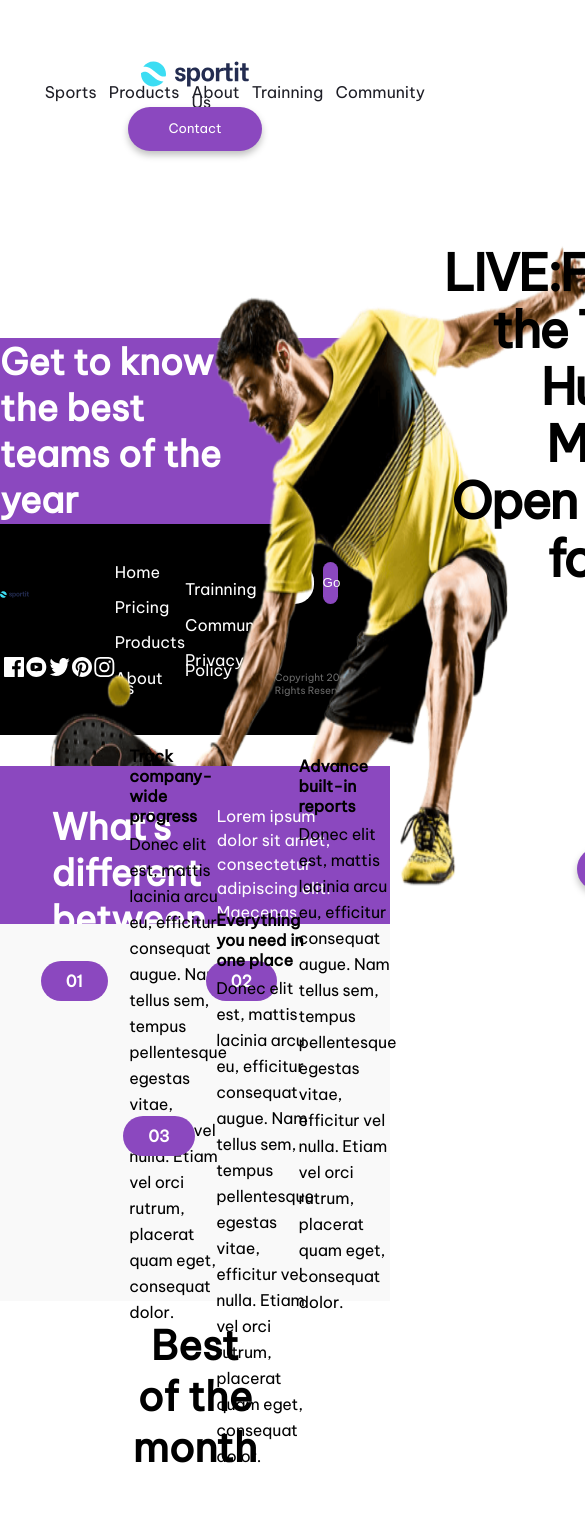
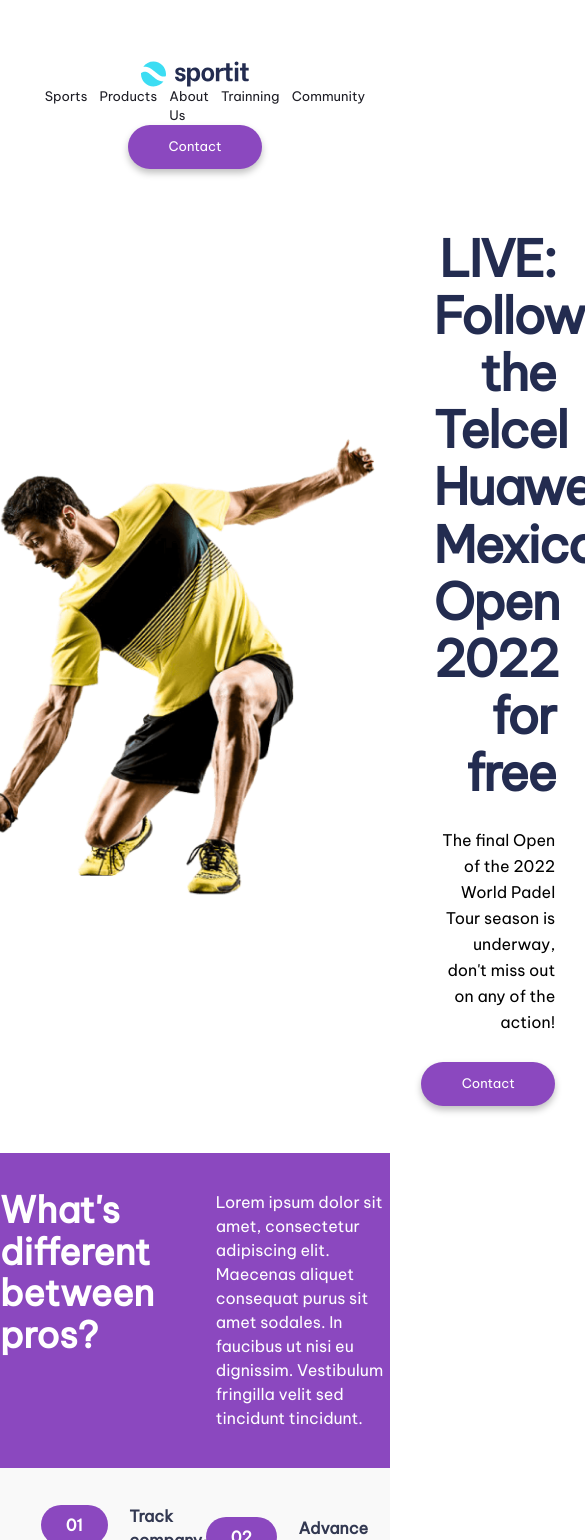
Before and after one commit to GabRoma/ProyectoFront1, a plain HTML site: page index.html in a window 390 px wide. Shown: the top 1540 px of the page, 585 px wide, since content can reach past the window. Drawn offline with Linux system fonts and the light colour scheme.

Commit message:
actualizacion medidas responsive

```diff
--- a/css/styles.css
+++ b/css/styles.css
@@ -13,8 +13,15 @@ body{
 
 }
 
+main{
+    display: flex;
+    flex-direction: column;
+    gap: 5.56vh;
+
+}
+
 /* inicio del header */
-.nav_header{
+.nav-header{
     display: flex;
     flex-direction: row;
     flex-wrap: wrap;
@@ -23,31 +30,32 @@ body{
     padding: 7.22vh 11.46vw 7.22vh 11.46vw;
 }
 
-.logo_sportitFooter{
+.logo-sportitFooter{
     width: 7.48vw;
     height: 2.78vh;
     margin-bottom: 6vh;
 }
 
-.logo_sportitFooter{
+.logo-sportitFooter{
     width: 7.48vw;
     height: 2.78vh;
     margin-bottom: 6vh;
 }
 
-ul{
+.nav-header ul{
     color: #1E1E26;
     list-style: none;
     display: flex;
     width: fit-content;
     flex-direction: row;
     font-weight: 500;
-    line-height: 10px;
-    column-gap: 3.11vw;
+    font-size: 0.82em;
+    line-height: 1.45em;
+    gap: 3.11vw;
 
 }
 
-.b_contact{
+.b-contact{
     font-family:'Be Vietnam Pro';
     font-weight: 500;
     line-height: 19px;
@@ -73,14 +81,16 @@ li:hover{
 
 /* inicio de seccion 1 */
 
-.article_main{
-    position: absolute;
-    top: 28.90vh;
+.article-main{
+    height: fit-content;
     display: flex;
-    width: 75.70%;
     left: 12.50%;
+    gap: 6.95vh;
+    justify-content: center;
+    align-items: center;
+}
 
-}
+
 
 .noticia{
     display: flex;
@@ -91,8 +101,11 @@ li:hover{
 }
 
 .titulo-noticia{
+    color: #232C50;
     justify-content: flex-end;
     font-size: 3.125rem;
+    width: 31.25vw;
+    height: fit-content;
     font-weight: 700;
     line-height: 3.57rem;
     letter-spacing: -0.035em;
@@ -100,27 +113,27 @@ li:hover{
 }
 
 .subtitulo-noticia{
-font-size: 1rem;
-font-weight: 500;
-line-height: 1.625rem;
-letter-spacing: 0em;
-text-align: right;
+    width: 31.25vw;
+    height: fit-content;
+    font-size: 1rem;
+    font-weight: 500;
+    line-height: 1.625rem;
+    letter-spacing: 0em;
+    text-align: right;
 
 
 }
 /* inicio Section 2 */
 
 .points-header{
-    position: absolute;
-    top: 90.78vh;
     width: 100vw;
+    height: fit-content;
     display: flex;
-    height: 18.67vh;
     font-size: 1em;
     color: white;
     background-color: #8B48BF;
     font-weight: 500;
-    gap: 11.12vw;
+    gap: 11.12vh;
     padding: 4.45vh 0px 4.45vh 0px;
     justify-content: center;
 
@@ -130,22 +143,22 @@ text-align: right;
     display: flex;
     color: white;
     width: 31.25vw;
-    height: 9.78vh;
+    height: fit-content;
     font-weight: 700;
     font-size: 2.25em;
+    line-height: 2.6rem;
 }
 
 .points-b{
     display: flex;
-    width: 31.25vw;
-    height: 9.78vh;
+    height: fit-content;
     line-height: 1.5rem;
+    letter-spacing: 0em;
+    text-align: left;
 
 }
 
 .points{
-    position: absolute;
-    top: 109.45vh;
     display: flex;
     padding: 4.45vh 0px 4.45vh 0px;
     align-content: space-between;
@@ -179,13 +192,13 @@ text-align: right;
     display: flex;
     gap:2.55vh;
     width: 36.81vw;
-    height: 17.56vh;
+    height: fit-content;
 
 }
 
 .point-resume{
     display: flex;
-    gap: 1.25vw 2vh;
+    gap: 1.25vw;
     flex-wrap: wrap;
     align-items: center;
     align-content: center;
@@ -193,14 +206,17 @@ text-align: right;
 }
 
 .point-title{
+    color: #323851;
     font-weight: 700;
+    line-height: 1.47em;
     width: fit-content;
     height: fit-content;
 }
 
 .point-p{
+    color: #B3B2B7;
     font-weight: 500;
-    line-height: 26px;
+    line-height: 1.6em;
     letter-spacing: -0.01em;
     text-align: left;
 }
@@ -214,21 +230,16 @@ text-align: right;
 }
 
 .best-otm-title{
-    position: absolute;
-    top: 167.78vh;
     display: flex;
     font-size: 2.5rem;
+    line-height: 3.84em;
     font-weight: 700;
     text-align: center;
-    width: 29.45vw;
-    height: 6.78vh;
     justify-content: center;
     align-items: flex-end;
 }
 
 .group-cards{
-    position: absolute;
-    top: 182.78vh;
     width: 100vw;
     display: flex;
     flex-direction: row;
@@ -272,48 +283,38 @@ text-align: right;
 
 }
 
-.rectangulo{
-    display: flex;
-    z-index: -1;
-    position: relative;
-    width: 30.91vw;
-    height: 24vh;
-    top: 2.00vh;
-    right: 30.91vw;
-    background-color: rgb(249, 249, 249);
 
 
-
-}
-
 .b-more{
-    position: absolute;
-    top: 216vh;
     display: flex;
+    flex: wrap;
     width: 134px;
     height:44px;
     padding: 10px;
     border-radius: 50px;
     gap: 10px;
+    justify-content: center;
+    align-items: center;
+    color: white;
+    background-color: #8B48BF;
+    border: none;
+
 }
 
 /* inicio section 4 */
 
-.pre-footer{
-    position: absolute;
-    top: 220vh;
+.best{
     display: flex;
-    width: 100vw;
     font-weight: 700;
     font-size: 2.25em;
+    width: 100vw;
     height: 24.89vh;
     color: white;
     background-color: #8B48BF;
-    gap: 11.12vw;
+    gap: 30vw;
     padding: 4.45vh 0px 4.45vh 0px;
     justify-content: space-evenly;
     align-items: center;
-    margin-top: 15vh;
 }
 
 .gfi-button{
@@ -323,8 +324,8 @@ text-align: right;
         letter-spacing: 0em;
         color: #8B48BF;
         background-color: white;
-        width: 9.31vw;
-        height: 4.9vh;
+        width: 134px;
+        height: 44px;
         padding: 10px;
         border-radius: 50px;
         gap: 10px;
@@ -333,64 +334,11 @@ text-align: right;
 }
 
 footer{
-    display: flex;
-    height: 27.45vh;
-    width: 100vw;
-    background-color: black;
-    color: white;
-}
 
-.logo-sportitFooter{
-    position: absolute;
-    top: 271.78vh;
-}
-
-
-.nav-barfooter{
-    top: 271.67vh;
-    color: aliceblue;
-    display: flex;
-}
-
-.redes{
-    position: absolute;
-    top: 282.77vh;
-}
-
-.best{
-    display: flex;
-    font-weight: 700;
-    font-size: 2.25em;
-    height: 22vh;
-    color: white;
-    background-color: #8B48BF;
-    gap: 30vw;
-    padding: 4.45vh 0px 4.45vh 0px;
-    justify-content: space-evenly;
-    align-items: center;
-    margin-top: 15vh;
-}
-
-.gfi_button{
-        font-family:'Be Vietnam Pro';
-        font-weight: 500;
-        line-height: 19px;
-        letter-spacing: 0em;
-        color: #8B48BF;
-        background-color: white;
-        width: 9.31vw;
-        height: 4.9vh;
-        padding: 10px;
-        border-radius: 50px;
-        gap: 10px;
-        box-shadow: 0px 4px 7px 0px rgba(0, 0, 0, 0.25);
-        border: none;
-}
-
-footer{
     display: flex;
     background-color: black;
-    height: 25vh;
+    width: 100vw;
+    height: 27.45vh;
     font-family:'Be Vietnam Pro';
     color: white;
     justify-content: space-evenly;
@@ -409,19 +357,18 @@ footer{
     margin-left: 1vw;
 }
 
-.footer_nav{
+.footer-nav{
     display: flex;
     flex-direction: column;
     color:white;
     font-weight: lighter;
     margin-top: 3vh;
+    gap: 1.34vh;
+    list-style: none;
 }
 
-.footer_nav li{
-    margin-bottom: 3vh;
-}
 
-.inbox_request{
+.inbox-request{
     display: flex;
     flex-direction: column;
     gap: 6vh;
@@ -429,8 +376,8 @@ footer{
 
 .emailfield{
     background-color: white;
-    width: 10vw;
-    height: 4.9vh;
+    width: 201px;
+    height: 44px;
     padding: 10px;
     border-radius: 50px;
     box-shadow: 0px 4px 7px 0px rgba(0, 0, 0, 0.25);
@@ -440,8 +387,8 @@ footer{
 .emailbutton{
     color: white;
     background-color: #8B48BF;
-    width: 4vw;
-    height: 4.9vh;
+    width: 63px;
+    height: 42px;
     border-radius: 50px;
     box-shadow: 0px 4px 7px 0px rgba(0, 0, 0, 0.25);
     border: none;
@@ -454,102 +401,3 @@ footer{
     font-size: x-small;
     align-self:last baseline;
 }
-
-
-.best{
-    display: flex;
-    font-weight: 700;
-    font-size: 2.25em;
-    height: 22vh;
-    color: white;
-    background-color: #8B48BF;
-    gap: 30vw;
-    padding: 4.45vh 0px 4.45vh 0px;
-    justify-content: space-evenly;
-    align-items: center;
-    margin-top: 15vh;
-}
-
-.gfi_button{
-        font-family:'Be Vietnam Pro';
-        font-weight: 500;
-        line-height: 19px;
-        letter-spacing: 0em;
-        color: #8B48BF;
-        background-color: white;
-        width: 9.31vw;
-        height: 4.9vh;
-        padding: 10px;
-        border-radius: 50px;
-        gap: 10px;
-        box-shadow: 0px 4px 7px 0px rgba(0, 0, 0, 0.25);
-        border: none;
-}
-
-footer{
-    display: flex;
-    background-color: black;
-    height: 25vh;
-    font-family:'Be Vietnam Pro';
-    color: white;
-    justify-content: space-evenly;
-    align-items: center;
-}
-
-.logoyrrss{
-    display:flex;
-    flex-direction: column;
-}
-
-.rrss{
-    display:flex;
-    flex-direction: row;
-    gap: 0.5vw;
-    margin-left: 1vw;
-}
-
-.footer_nav{
-    display: flex;
-    flex-direction: column;
-    color:white;
-    font-weight: lighter;
-    margin-top: 3vh;
-}
-
-.footer_nav li{
-    margin-bottom: 3vh;
-}
-
-.inbox_request{
-    display: flex;
-    flex-direction: column;
-    gap: 6vh;
-}
-
-.emailfield{
-    background-color: white;
-    width: 10vw;
-    height: 4.9vh;
-    padding: 10px;
-    border-radius: 50px;
-    box-shadow: 0px 4px 7px 0px rgba(0, 0, 0, 0.25);
-    border: none;
-}
-
-.emailbutton{
-    color: white;
-    background-color: #8B48BF;
-    width: 4vw;
-    height: 4.9vh;
-    border-radius: 50px;
-    box-shadow: 0px 4px 7px 0px rgba(0, 0, 0, 0.25);
-    border: none;
-    margin-left: 0.6vh;
-}
-
-.copyright{
-    margin-top: 2vh;
-    color:dimgray;
-    font-size: x-small;
-    align-self:last baseline;
-}
--- a/index.html
+++ b/index.html
@@ -8,8 +8,8 @@
 </head>
 <body>
     <header>
-        <nav class="nav_header">
-            <img class="logo_sportitHeader" src="./img/logo.svg" alt="logo sportit">
+        <nav class="nav-header">
+            <img class="logo-sportitHeader" src="./img/logo.svg" alt="logo sportit">
             <ul>
                     <li>Sports</li>
                     <li>Products</li>
@@ -17,19 +17,19 @@
                     <li>Trainning</li>
                     <li>Community</li>
             </ul>
-            <button class="b_contact" name="contact">Contact</button>
+            <button class="b-contact" name="contact">Contact</button>
         </nav>
     </header>
     <main>
 
         <section>
-            <article class="article_main">
-                <img class="jugador_padel" src="./img/padel-intro.png" alt="Jugador padel">
+            <article class="article-main">
+                <img class="jugador-padel" src="./img/padel-intro.png" alt="Jugador padel">
                 <div class="noticia">
-                    <p class="titulo-noticia">LIVE:Follow the Telcel Huawei Mexico Open 2022 for free</p>
+                    <p class="titulo-noticia">LIVE: Follow the Telcel Huawei Mexico Open 2022 for free</p>
                     <!--Este <p> quizas lo podemos modificar por un h1-->
-                    <p class="subtitulo-noticia">The final Open of the 2022 World Padel Tour season is underway, don't miss out on any of the action!</p>
-                    <button class="b_contact" name="contact">Contact</button>
+                    <p class="subtitulo-noticia">The final Open of the 2022 World Padel Tour season is<br>underway, don't miss out on any of the action!</p>
+                    <button class="b-contact" name="contact">Contact</button>
                 </div>
             </article>
         </section>
@@ -38,7 +38,7 @@
 
             <div class="points-header">
                 <p class="points-a">What's different between pros?</p>
-                <p class="points-b">Lorem ipsum dolor sit amet, consectetur adipiscing elit. Maecenas aliquet consequat purus sit amet sodales. In faucibus ut nisi eu dignissim. Vestibulum fringilla velit sed tincidunt tincidunt.</p>
+                <p class="points-b">Lorem ipsum dolor sit amet, consectetur adipiscing elit.<br>Maecenas aliquet consequat purus sit amet sodales. In<br>faucibus ut nisi eu dignissim. Vestibulum fringilla velit sed<br>tincidunt tincidunt.</p>
             </div>
 
             <div class="points">
@@ -104,7 +104,7 @@
     </main>
     <footer>
         <section class="logoyrrss">
-        <img class="logo_sportitFooter" src="./img/logo.svg" alt="logo sportit">
+        <img class="logo-sportitFooter" src="./img/logo.svg" alt="logo sportit">
         <div class="rrss">
             <img src="./img/icon-facebook.svg" alt="Icono Facebook">
             <img src="./img/icon-youtube.svg" alt="Icono Youtube">
@@ -114,7 +114,7 @@
         </div>
         </section>
         <div>
-            <ul class="footer_nav">
+            <ul class="footer-nav">
                 <li>Home</li>
                 <li>Pricing</li>
                 <li>Products</li>
@@ -122,13 +122,14 @@
             </ul>
         </div>
         <div>
-            <ul class="footer_nav">
+            <ul class="footer-nav">
                 <li>Trainning</li>
                 <li>Community</li>
                 <li>Privacy Policy</li>
+                <li></li>
             </ul>
         </div>
-        <div class="inbox_request">
+        <div class="inbox-request">
         <form action="#" method="post">
             <input class="emailfield" type="email" name="email" placeholder="Update in your inbox">
             <button type="submit" class="emailbutton" name="inboxsubmit">Go</button>
```
